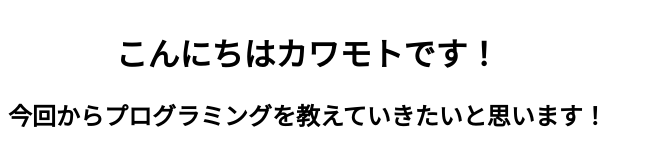
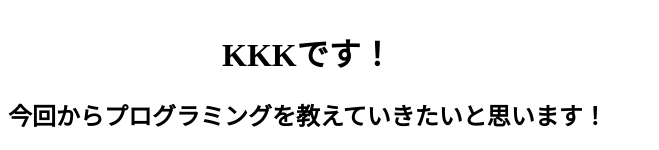
Before and after one commit to Ikki0823/Ikki0823.github.io, a plain HTML site: page index.html in a window 1280 px wide. Shown: the top 150 px of the page, without its empty margins (0-659 px from the left). Drawn offline with Linux system fonts and the light colour scheme.

Commit message:
Update index.html

```diff
--- a/index.html
+++ b/index.html
@@ -7,7 +7,7 @@
   </head>
   <body>
     <div class="header">
-      <h1>こんにちはカワモトです！</h1>
+      <h1>KKKです！</h1>
       <h2>今回からプログラミングを教えていきたいと思います！</h2>
       <img src="http://qnimate.com/wp-content/uploads/2014/03/images2.jpg">
 
```
